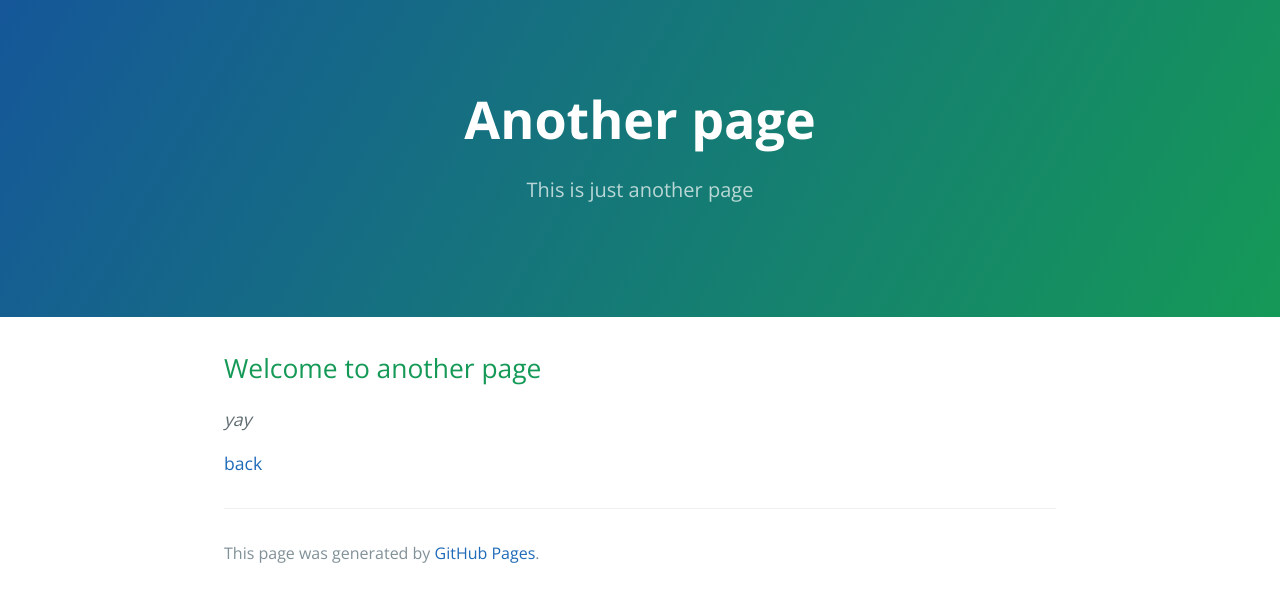
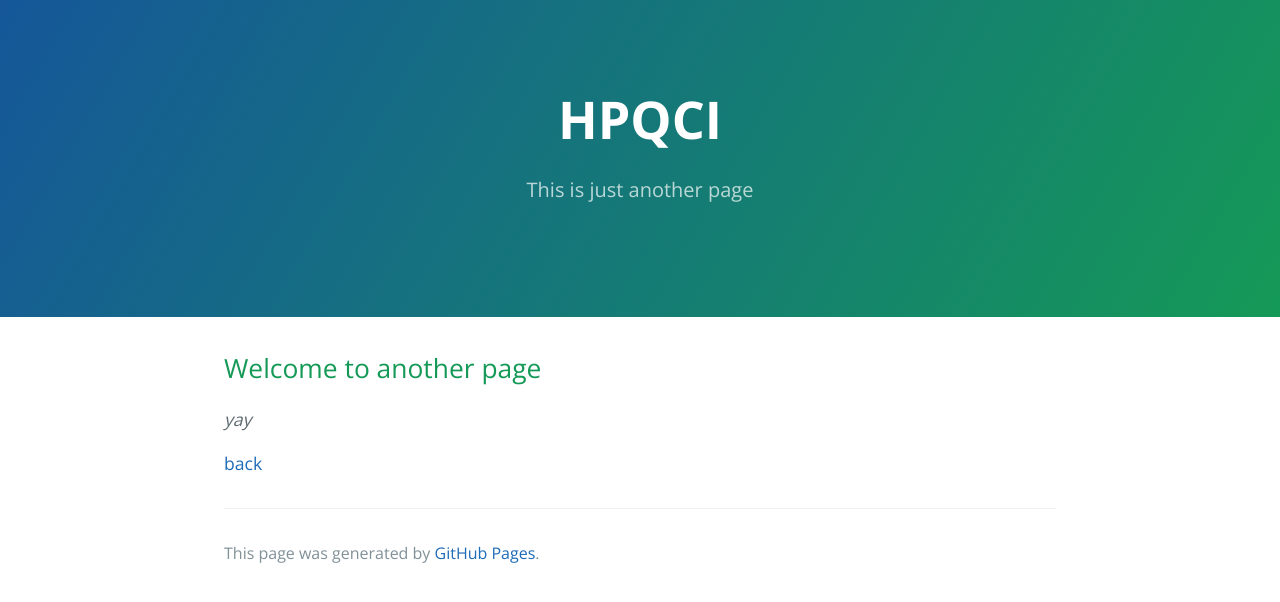
Before and after one commit to HPQCI/HPQCI.github.io, a Jekyll site: the page built from another-page.md, in a window 1280 px wide. Shown: the top 602 px of the page. Built offline with Jekyll 4.4.1, drawn with Linux system fonts in a browser that asks for light colours.

Commit message:
Update default.html

```diff
--- a/_layouts/default.html
+++ b/_layouts/default.html
@@ -16,7 +16,7 @@
     <a id="skip-to-content" href="#content">Skip to the content.</a>
 
     <header class="page-header" role="banner">
-      <h1 class="project-name">{{ page.title | default: site.title | default: site.github.repository_name }}</h1>
+      <h1 class="project-name">{{ site.title | default: page.title | default: site.github.repository_name }}</h1>
       <h2 class="project-tagline">{{ page.description | default: site.description | default: site.github.project_tagline }}</h2>
       {% if site.github.is_project_page %}
         <a href="{{ site.github.repository_url }}" class="btn">View on GitHub</a>
```
